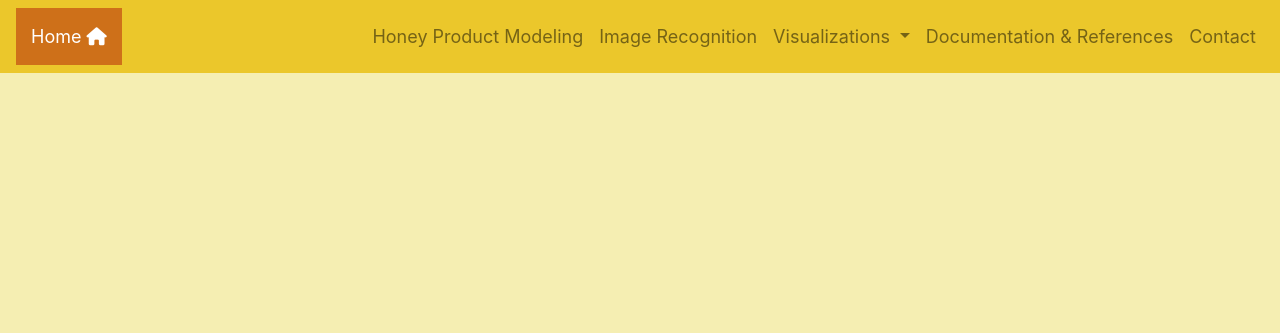
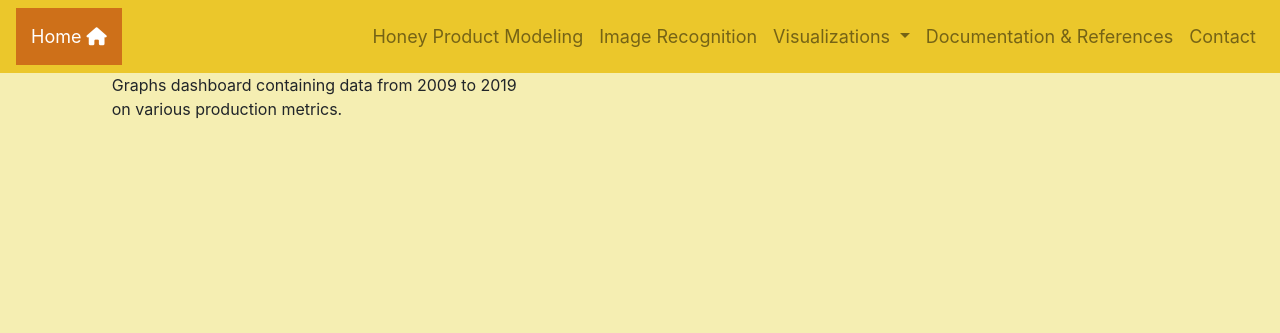
Before and after one commit to Apex8/better-than-a-bee, a Flask app: page /viz3 in a window 1280 px wide. Shown: the top 333 px of the page. Run offline with Flask 2, Linux system fonts and the light colour scheme; some libraries are stand-ins or nearby versions.

Commit message:
graphs dash blurb

```diff
--- a/Templates/viz3.html
+++ b/Templates/viz3.html
@@ -92,6 +92,14 @@
         </section>
     </div>
 
+    <div class="container-fluid">
+        <section class="row">
+            <div class="row justify-content-center">
+                <div class="col-12 col-xl-8 col-lg-8 col-md-6">
+                    <article class="description-content">
+                        <p>
+                            Graphs dashboard containing data from 2009 to 2019 on various production metrics.
+                        </p>
 
     <script src="https://code.jquery.com/jquery-3.3.1.slim.min.js"
         integrity="sha384-q8i/X+965DzO0rT7abK41JStQIAqVgRVzpbzo5smXKp4YfRvH+8abtTE1Pi6jizo"
```
